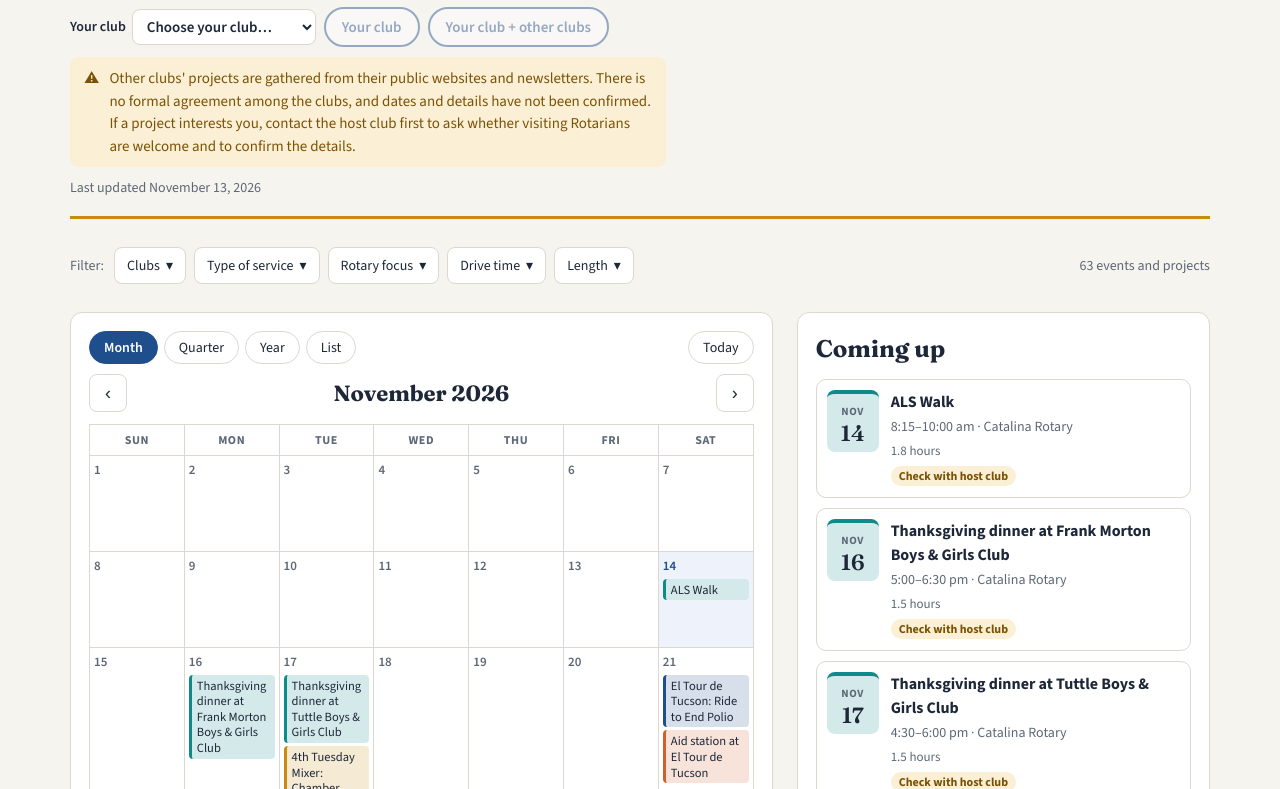
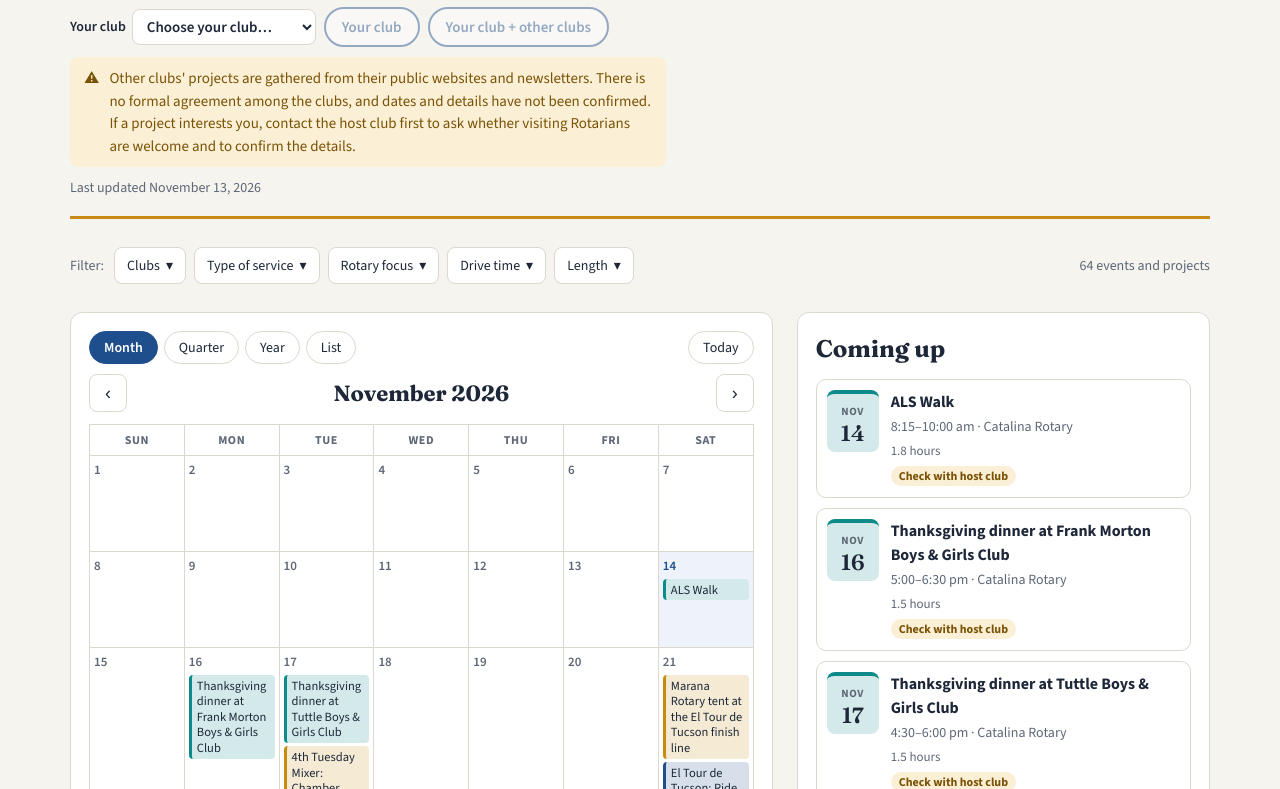
Before and after one commit to maranarotary/service-calendar, a plain HTML site: page index.html in a window 1280 px wide. Shown: the part 163-952 px from the top of the page. Drawn offline with nearby package versions, Linux system fonts and the light colour scheme.

Commit message:
Add Marana tent at El Tour de Tucson finish line (Nov 21)
Co-Authored-By: Claude Opus 5.5 <noreply@anthropic.com>
Claude-Session: https://claude.ai/code/session_011fUgVUsSn4ySt9A2SzxmFb

```diff
--- a/index.html
+++ b/index.html
@@ -329,6 +329,7 @@ const EVENTS = [
   {date:"2026-11-14", time:"8:15–10:00 am", hours:1.75, types:["health","community"], focus:["disease"], title:"ALS Walk", club:"catalina", hosts:"Catalina Rotary", where:"Tucson Auto Museum (confirm location)", contact:"catalinarotary.org/contact", partner:"ALS Association", notes:"", link:"https://catalinarotary.org/", status:"unconfirmed"},
   {date:"2026-11-16", time:"5:00–6:30 pm", venue:"bgcmorton", hours:1.5, types:["youth","food"], focus:["economic"], title:"Thanksgiving dinner at Frank Morton Boys & Girls Club", club:"catalina", hosts:"Catalina Rotary", where:"Frank Morton Club, Tucson", contact:"catalinarotary.org/contact", partner:"Boys & Girls Clubs of Tucson", notes:"Help serve Thanksgiving dinner to club kids and families.", link:"https://catalinarotary.org/", status:"unconfirmed"},
   {date:"2026-11-17", time:"4:30–6:00 pm", venue:"bgctuttle", hours:1.5, types:["youth","food"], focus:["economic"], title:"Thanksgiving dinner at Tuttle Boys & Girls Club", club:"catalina", hosts:"Catalina Rotary", where:"Tuttle Club, Tucson", contact:"catalinarotary.org/contact", partner:"Boys & Girls Clubs of Tucson", notes:"Help serve Thanksgiving dinner to club kids and families.", link:"https://catalinarotary.org/", status:"unconfirmed"},
+  {date:"2026-11-21", time:"Time to be announced (El Tour ride day runs about 6:00 am–5:00 pm)", venue:"tcc", types:["networking","community"], focus:["none"], title:"Marana Rotary tent at the El Tour de Tucson finish line", club:"marana", hosts:"Rotary Club of Marana", where:"El Tour de Tucson finish line area, Tucson Convention Center, 260 S Church Ave, downtown Tucson", contact:"Rotary Club of Marana", partner:"El Tour de Tucson", notes:"The club will have a tent at the finish line during El Tour de Tucson. Ask the club about shift times and what to bring.", link:"https://eltourdetucson.org/", status:"ours"},
   {date:"2026-11-21", time:"Rides start 7:00 am", venue:"tcc", types:["health","fundraiser"], focus:["disease"], title:"El Tour de Tucson: Ride to End Polio", club:"tucson", hosts:"Rotary Club of Tucson, Dove Mountain and others", where:"Tucson Convention Center, 260 S Church Ave", contact:"Rotary Club of Tucson office, 520-623-2281", partner:"Rotary PolioPlus", notes:"Ride with the Rotary team to raise money for polio eradication, or volunteer on ride day.", link:"https://eltourdetucson.org/", status:"unconfirmed"},
   {date:"2026-11-21", time:"Time not listed", types:["health"], focus:["disease"], title:"Aid station at El Tour de Tucson", club:"sunrise", hosts:"Tucson Sunrise Rotary", where:"On the El Tour route (location not listed)", contact:"Anne Harman, Community Service Chair (via the club website's contact form)", partner:"El Tour de Tucson; Rotary PolioPlus", notes:"Staff a rider aid station during the Ride to End Polio.", link:"https://tucsonsunriserotaryclub.org/", status:"unconfirmed"},
   {date:"2026-12-04", time:"Time not listed (2025 ran 10 am–5 pm)", venue:"childclinic", types:["youth","health"], focus:["mch"], title:"Children's Clinics Holiday Toy Market", club:"sunrise", hosts:"Tucson Sunrise Rotary", where:"Children's Clinics, 2600 N Wyatt Dr, Tucson", contact:"Anne Harman, Community Service Chair (via the club website's contact form)", partner:"Children's Clinics", notes:"Help with the clinic's holiday toy market for the children and families it serves.", link:"https://tucsonsunriserotaryclub.org/", status:"unconfirmed"},
```
